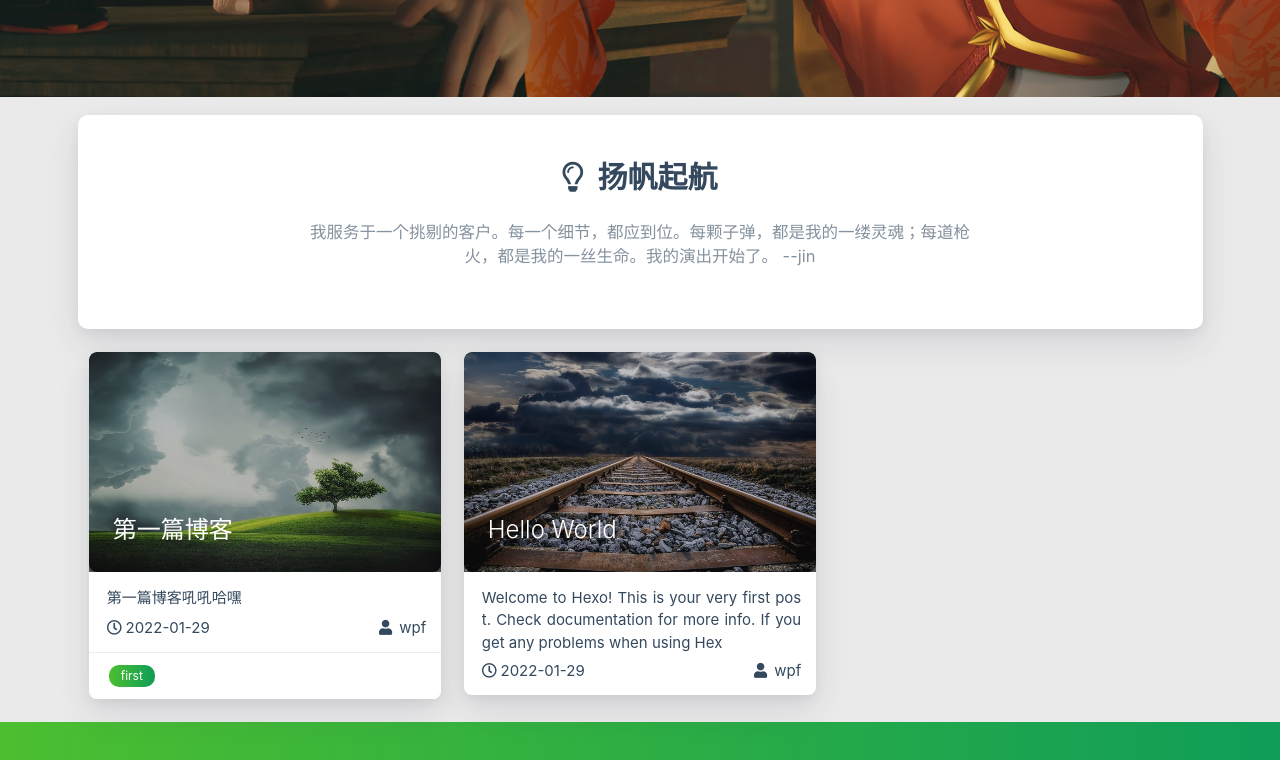
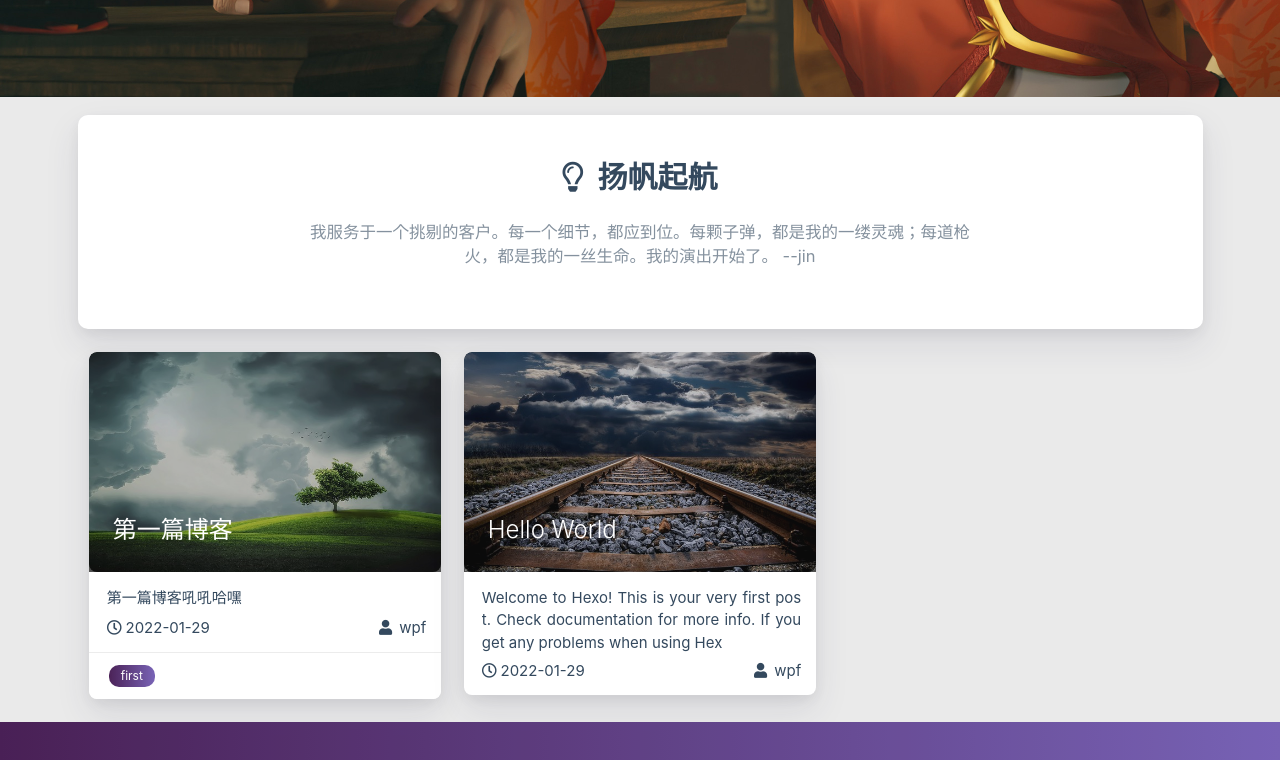
Before and after one commit to FeiPF2020/FeiPF2020.github.io, a plain HTML site: page index.html in a window 1280 px wide. Shown: the part 703-1463 px from the top of the page. Drawn offline with nearby package versions, Linux system fonts and the light colour scheme; some packages are replaced by stand-ins of ours; a script that the page names is missing.

Commit message:
Site updated: 2022-01-29 23:57:57

```diff
--- a/css/matery.css
+++ b/css/matery.css
@@ -241,7 +241,8 @@ mark {
 }
 
 .bg-color {
-    background-image: linear-gradient(to right, #4cbf30 0%, #0f9d58 100%);
+    background-image: linear-gradient(to right, #380b46 0%, #6b53af 100%);
+    opacity: 0.9
 }
 
 .text-color {
--- a/index.html
+++ b/index.html
@@ -29,9 +29,9 @@
 
     <script src="/libs/jquery/jquery.min.js"></script>
 
-<meta name="generator" content="Hexo 5.4.1">
+<meta name="generator" content="Hexo 5.4.1"><link rel="alternate" href="/atom.xml" title="pf's repository" type="application/atom+xml">
+
 <style>.github-emoji { position: relative; display: inline-block; width: 1.2em; min-height: 1.2em; overflow: hidden; vertical-align: top; color: transparent; }  .github-emoji > span { position: relative; z-index: 10; }  .github-emoji img, .github-emoji .fancybox { margin: 0 !important; padding: 0 !important; border: none !important; outline: none !important; text-decoration: none !important; user-select: none !important; cursor: auto !important; }  .github-emoji img { height: 1.2em !important; width: 1.2em !important; position: absolute !important; left: 50% !important; top: 50% !important; transform: translate(-50%, -50%) !important; user-select: none !important; cursor: auto !important; } .github-emoji-fallback { color: inherit; } .github-emoji-fallback img { opacity: 0 !important; }</style>
-<link rel="alternate" href="/atom.xml" title="pf's repository" type="application/atom+xml">
 </head>
 
 
```
Also changed, not shown: 2022/01/29/di-yi-pian-bo-ke/index.html (+2 -2 lines), 2022/01/29/hello-world/index.html (+2 -2 lines), 404/index.html (+2 -2 lines), about/index.html (+2 -2 lines), archives/2022/01/index.html (+2 -2 lines), archives/2022/index.html (+2 -2 lines), archives/index.html (+2 -2 lines), categories/index.html (+2 -2 lines), contact/index.html (+2 -2 lines), friends/index.html (+2 -2 lines), tags/first/index.html (+2 -2 lines), tags/index.html (+2 -2 lines).
